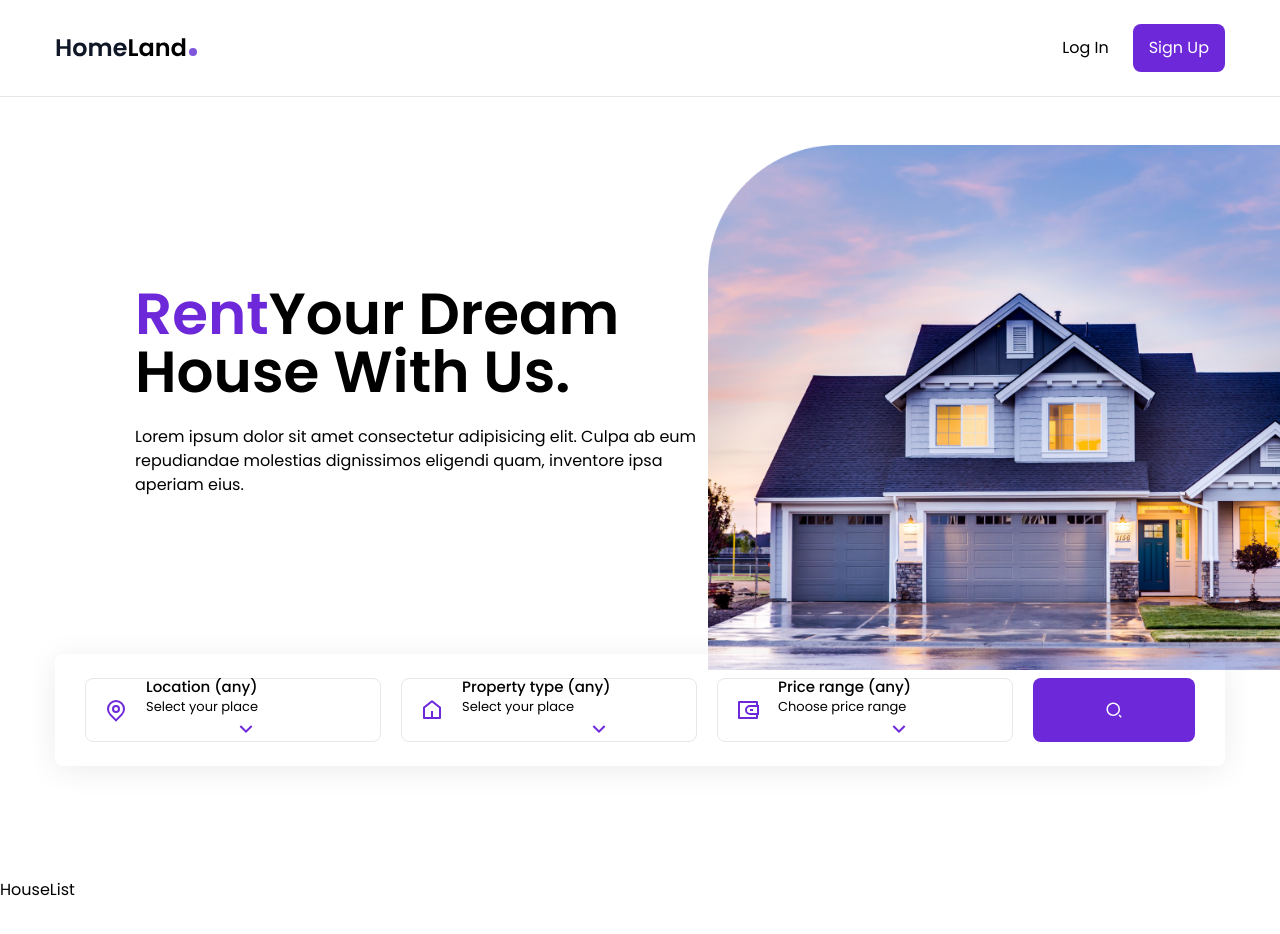
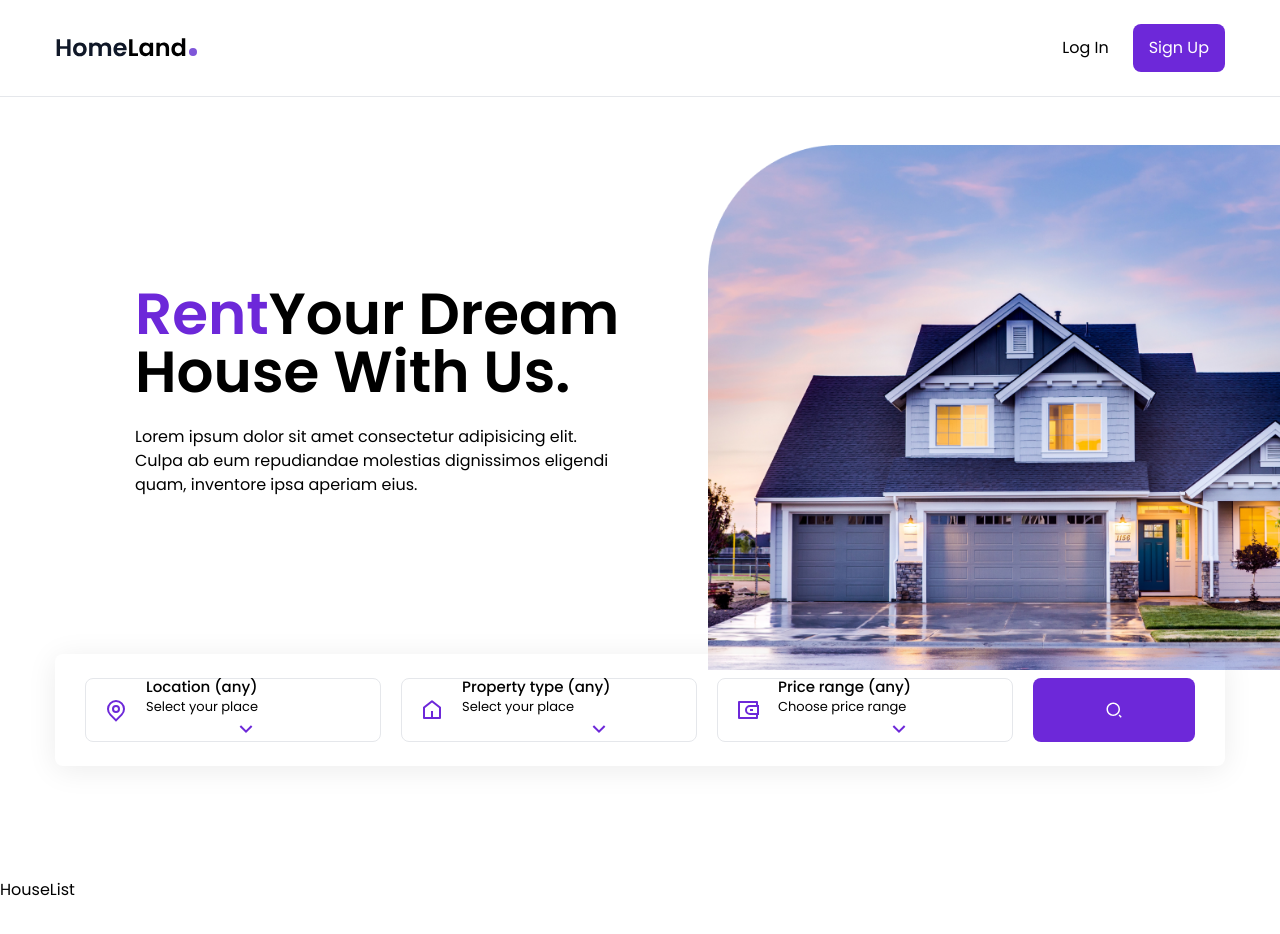
Before and after one commit to Zohra-Neda/Real-Estate-Frontent, a React (Create React App) app: page / in a window 1280 px wide. Shown: the top 934 px of the page. Built offline with nearby package versions, Linux system fonts and the light colour scheme.

Commit message:
Add flex class

```diff
--- a/src/components/Banner.js
+++ b/src/components/Banner.js
@@ -12,7 +12,7 @@ const Banner = () => {
       <div className='flex flex-col lg:flex-row'>
         <div className='lg:ml-8 xl:ml-[135px] flex flex-col items-center lg:items-start text-center lg:text-left justify-center flex-1 px-4 lg:px-0'>
           <h1 className='text-4xl lg:text-[58px] font-semibold leading-none mb-6'><span className='text-violet-700'>Rent</span>Your Dream House With Us.</h1>
-          <p className='max-w-[480ppx] mb-8'>Lorem ipsum dolor sit amet consectetur adipisicing elit. Culpa ab eum repudiandae molestias dignissimos eligendi quam, inventore ipsa aperiam eius.</p>
+          <p className='max-w-[480px] mb-8'>Lorem ipsum dolor sit amet consectetur adipisicing elit. Culpa ab eum repudiandae molestias dignissimos eligendi quam, inventore ipsa aperiam eius.</p>
         </div>
         {/* image */}
         <div className='hidden flex-1 lg:flex justify-end items-end'>
```
